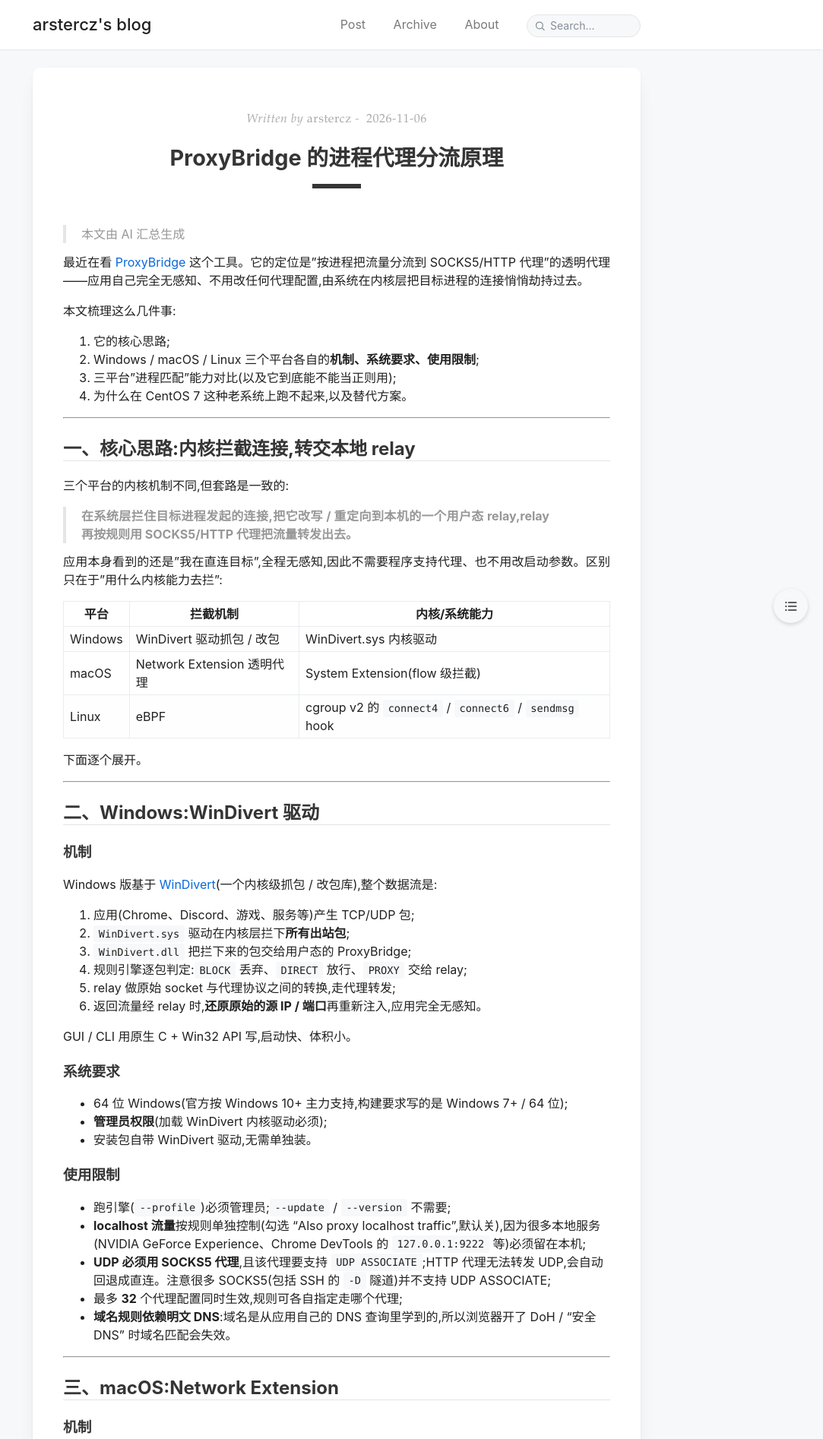
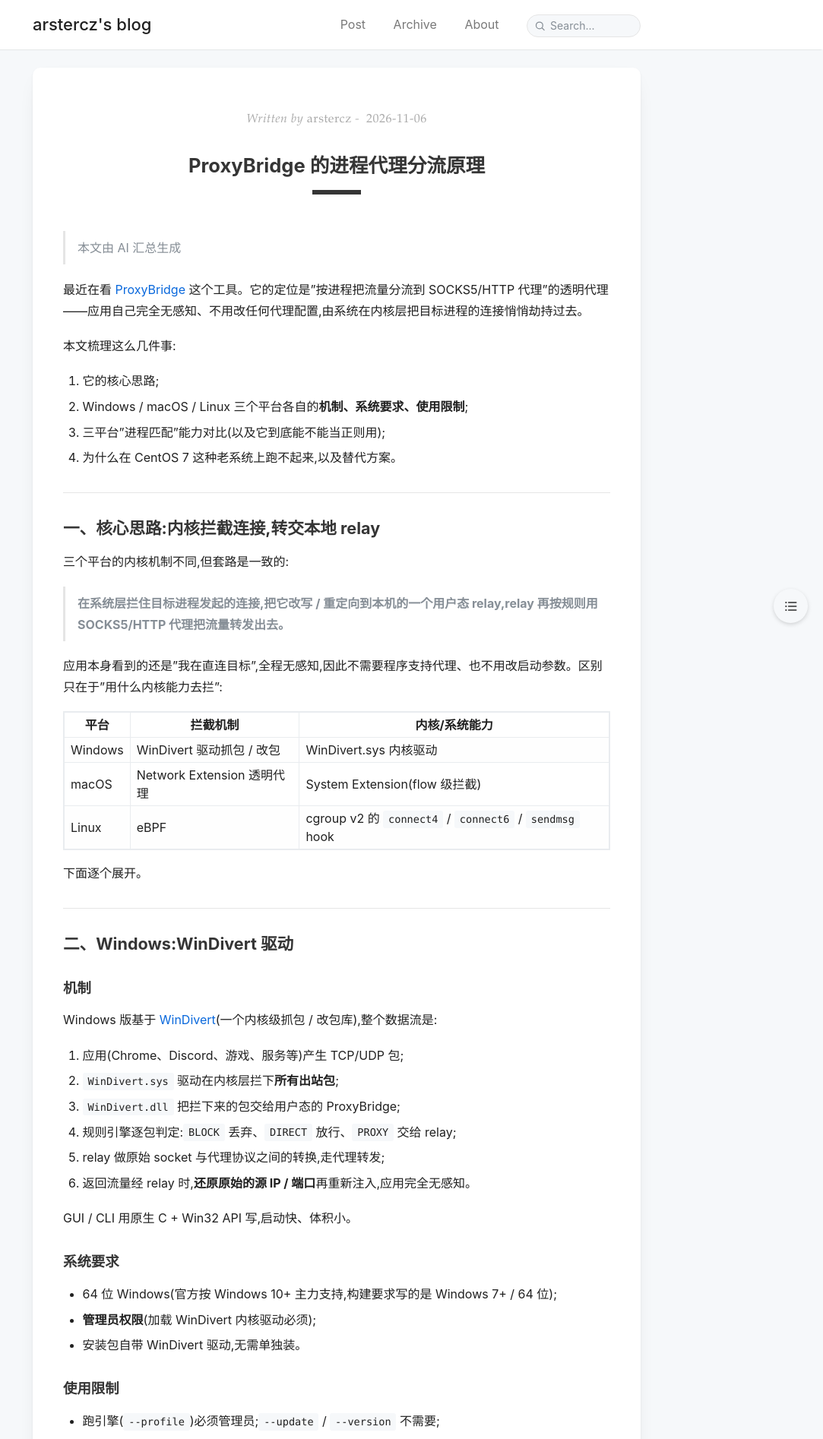
Before and after one commit to arstercz/arstercz.github.io, a Jekyll site: the page built from _posts/2026-11-06-proxybridge-note.md, in a window 1280 px wide. Shown: the top 1894 px of the page at 76% size, without its empty margins (197-1280 px from the left). Built offline with Jekyll 4.4.1, drawn with Linux system fonts in a browser that asks for light colours; comment, search, counter and statistics services are not loaded.

Commit message:
style: Chirpy-style typography for post content
Scoped to .post: border-less bold headings with generous spacing,
1.75 line-height body text, left-aligned paragraphs, tidy lists,
muted blockquote with a thin left accent, softly rounded centred
images, and mobile-scrolling tables. Nav, home, search and TOC are
untouched.

Co-Authored-By: Claude <noreply@anthropic.com>

```diff
--- a/_sass/tale.scss
+++ b/_sass/tale.scss
@@ -7,3 +7,4 @@
 @import 'tale/pagination';
 @import 'tale/catalogue';
 @import 'tale/toc';
+@import 'tale/content';
--- /dev/null
+++ b/_sass/tale/_content.scss
@@ -0,0 +1,104 @@
+// Chirpy-flavoured typography for the rendered markdown body.
+// Scoped to .post so the nav, home, search and TOC are untouched.
+.post {
+  // Comfortable reading rhythm
+  p,
+  li {
+    line-height: 1.75;
+  }
+
+  p {
+    margin: 0 0 1.15rem;
+    text-align: left;
+  }
+
+  // Clean, border-less headings: bold with generous breathing room
+  h1, h2, h3, h4, h5, h6 {
+    color: $default-shade;
+    font-family: $sans-serif;
+    font-weight: 700;
+    line-height: 1.3;
+    margin: 2rem 0 1rem;
+    padding-bottom: 0;
+    border-bottom: 0;
+  }
+
+  h1 { font-size: 1.6rem; }
+  h2 { font-size: 1.35rem; }
+  h3 { font-size: 1.15rem; }
+  h4 { font-size: 1.02rem; }
+  h5 { font-size: .95rem; }
+
+  h6 {
+    font-size: .9rem;
+    color: $lighten-gray;
+  }
+
+  // The first heading right under the title bar shouldn't push down too far
+  > h1:first-child,
+  > h2:first-child,
+  > h3:first-child {
+    margin-top: .5rem;
+  }
+
+  // Lists
+  ul,
+  ol {
+    margin: 0 0 1.15rem;
+    padding-left: 1.6rem;
+  }
+
+  li {
+    margin: .35rem 0;
+  }
+
+  li > ul,
+  li > ol {
+    margin: .35rem 0;
+  }
+
+  // Blockquote: subtle left accent + muted text
+  blockquote {
+    margin: 0 0 1.15rem;
+    padding: .5rem 1rem;
+    color: $lighten-gray;
+    border-left: .22rem solid $grey-2;
+
+    > :last-child {
+      margin-bottom: 0;
+    }
+  }
+
+  // Images: centred and softly rounded
+  img {
+    display: block;
+    margin: 1.2rem auto;
+    max-width: 100%;
+    border-radius: 6px;
+    box-shadow: 0 1px 5px -1px rgba(0, 0, 0, .15);
+
+    &.emoji {
+      display: inline-block;
+      margin: 0;
+      border-radius: 0;
+      box-shadow: none;
+    }
+  }
+
+  // Wide tables scroll instead of breaking the layout (mobile-friendly)
+  table {
+    display: block;
+    width: max-content;
+    max-width: 100%;
+    overflow: auto;
+  }
+
+  // Horizontal rule
+  hr {
+    height: 1px;
+    margin: 2rem 0;
+    padding: 0;
+    border: 0;
+    background: $grey-2;
+  }
+}
```
